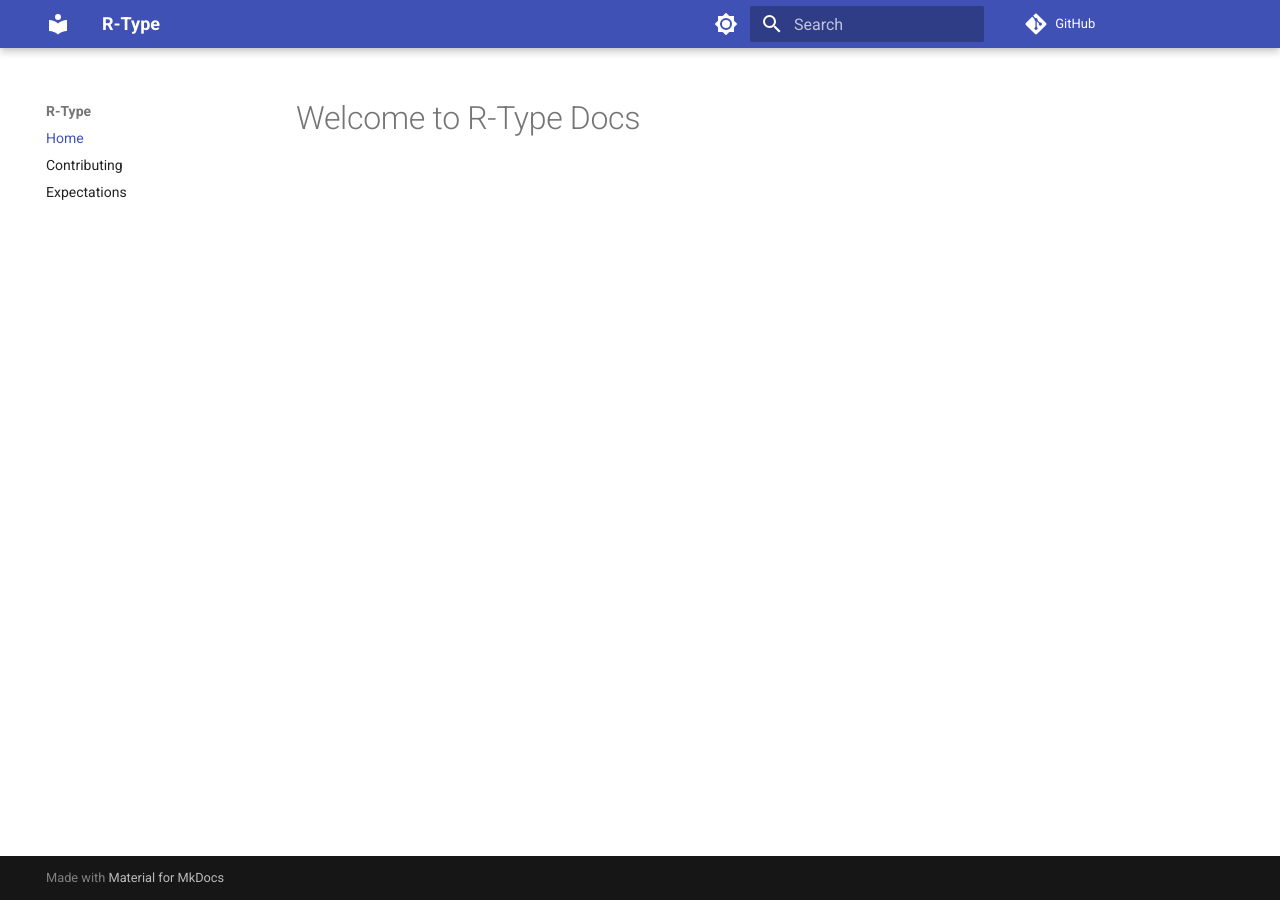
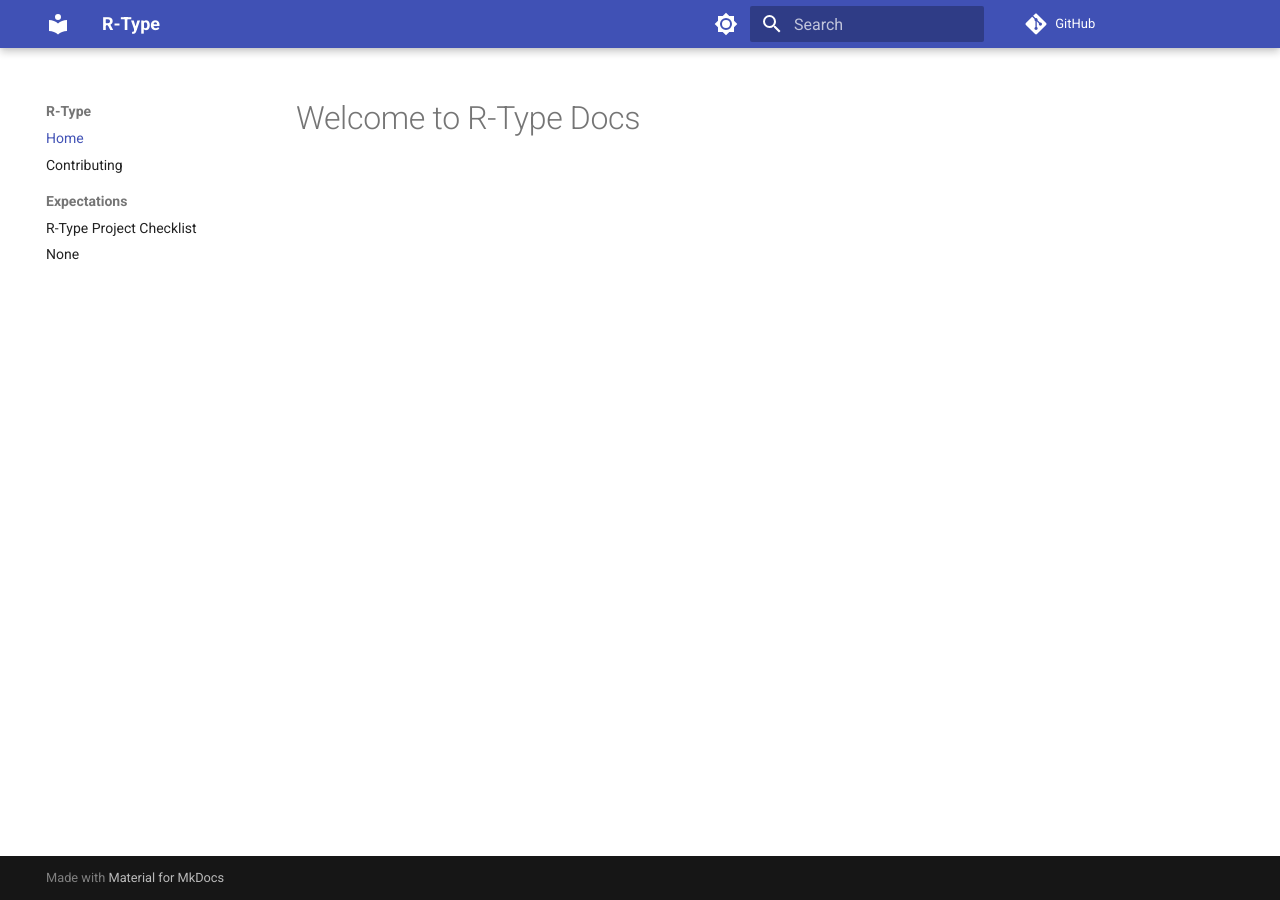
Before and after one commit to eliestroun14/R-Type, an MkDocs documentation site: the page built from docs/index.md, in a window 1280 px wide. Built offline with MkDocs 1.6.1 and Material for MkDocs 9.7.7, drawn with Linux system fonts in a browser that asks for light colours; comment, search, counter and statistics services are not loaded; part of the change alters nothing that is shown.

```diff
--- a/mkdocs.yml
+++ b/mkdocs.yml
@@ -87,4 +87,6 @@ markdown_extensions:
 nav:
   - Home: index.md
   - Contributing: Contributing/contributing.md
-  - Expectations: Expectations/expectations.md
+  - Expectations:
+    - Expectations/expectations.md
+    - test.md
```
